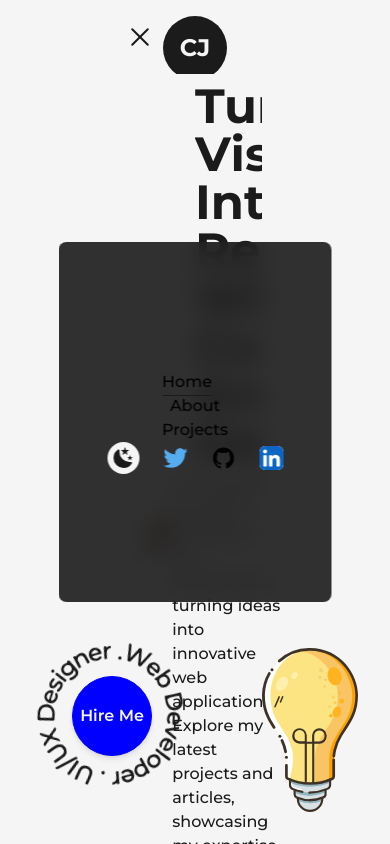
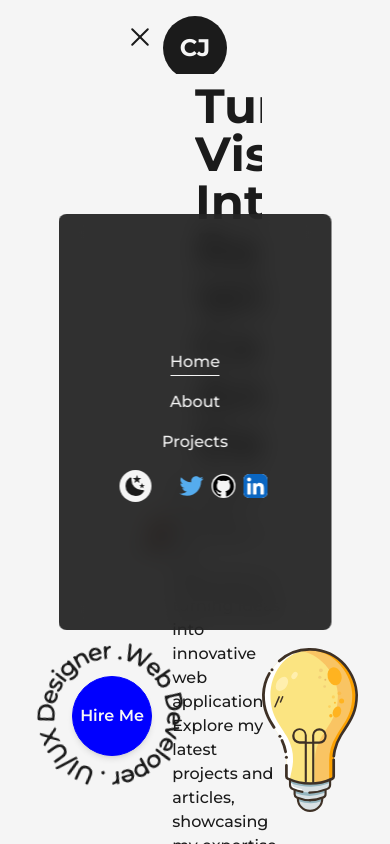
Before and after one commit to SupaMega24/nextjs-portfolio, a Next.js app in the folder code/: page / in a window 390 px wide. Both pictures are taken after a click on the button 140 px from the left and 37 px from the top of the page. Shown: the top 844 px of the page. Built offline with nearby package versions, Linux system fonts and the light colour scheme.

Commit message:
Update NavBar responsiveness

```diff
--- a/code/src/components/NavBar.js
+++ b/code/src/components/NavBar.js
@@ -32,9 +32,11 @@ const CustomMobileLink = ({ href, title, className = "", toggle }) => {
     }
 
     return (
-        <button href={href} className={`${className} relative group`} onClick={handleclick}>
+        <button href={href} className={`${className} relative group text-light dark:text-dark
+        my-2`}
+            onClick={handleclick}>
             {title}
-            <span className={`h-[1.5px] inline-block bg-dark
+            <span className={`h-[1.5px] inline-block bg-light dark:bg-dark
                 absolute left-0 -bottom-0.5 group-hover:w-full
                 transition-[width] ease duration-300
                 ${router.asPath === href ? 'w-full' : 'w-0'}
@@ -129,18 +131,23 @@ const NavBar = () => {
             {/* mobile menu */}
             {
                 isOpen ?
-                    <div className='min-w-[70vw] flex flex-col justify-between items-center
+                    <motion.div
+                        initial={{ scale: 0, opacity: 0, x: "-50", y: "-50" }} //x and y centers modal
+                        animate={{ scale: 1, opacity: 1 }}
+                        transition={{ duration: 0.5 }} // slows the popout smoothly
+
+                        className='min-w-[70vw] flex flex-col justify-between items-center
                 fixed top-1/2 left-1/2 -translate-x-1/2 -translate-y-1/2 z-30 bg-dark/90
                 dark:bg-light/75 dark:text-dark rounded-lg backdrop-blur-md py-32'
                     >
                         <nav className='flex items-center flex-col justify-center'>
-                            <CustomMobileLink href="/" title="Home" className='mr-4' toggle={handleClick} />
-                            <CustomMobileLink href="/about" title="About" className='mx-4' toggle={handleClick} />
-                            <CustomMobileLink href="/projects" title="Projects" className='mx-4' toggle={handleClick} />
+                            <CustomMobileLink href="/" title="Home" className='' toggle={handleClick} />
+                            <CustomMobileLink href="/about" title="About" className='' toggle={handleClick} />
+                            <CustomMobileLink href="/projects" title="Projects" className='' toggle={handleClick} />
                             {/* <CustomMobileLink href="/articles" title="Articles" className='ml-4' toggle={handleClick} /> */}
                         </nav>
 
-                        <nav className='flex items-center justify-center flex-wrap'>
+                        <nav className='flex items-center justify-center flex-wrap mt-2'>
 
                             <button
                                 onClick={() => setMode(mode === "light" ? "dark" : "light")}
@@ -158,27 +165,27 @@ const NavBar = () => {
                             <motion.a href="https://twitter.com/noobsLearn_code" target={"_blank"}
                                 whileHover={{ y: -2 }}
                                 whileTap={{ scale: 0.9 }}
-                                className='w-6 mr-3'
+                                className='w-6 mr-3 sm:mx-1'
                             >
                                 <TwitterIcon />
                             </motion.a>
                             <motion.a href="https://github.com/SupaMega24" target={"_blank"}
                                 whileHover={{ y: -2 }}
                                 whileTap={{ scale: 0.9 }}
-                                className='w-6 mx-3'
+                                className='w-6 mx-3 bg-light rounded-full dark:bg-light sm:mx-1'
                             >
                                 <GithubIcon />
                             </motion.a>
                             <motion.a href="https://www.linkedin.com/in/charliej24/" target={"_blank"}
                                 whileHover={{ y: -2 }}
                                 whileTap={{ scale: 0.9 }}
-                                className='w-6 ml-3'
+                                className='w-6 ml-3 sm:mx-1'
                             >
                                 <LinkedInIcon />
                             </motion.a>
 
                         </nav>
-                    </div> : null
+                    </motion.div> : null
             }
 
 
```
